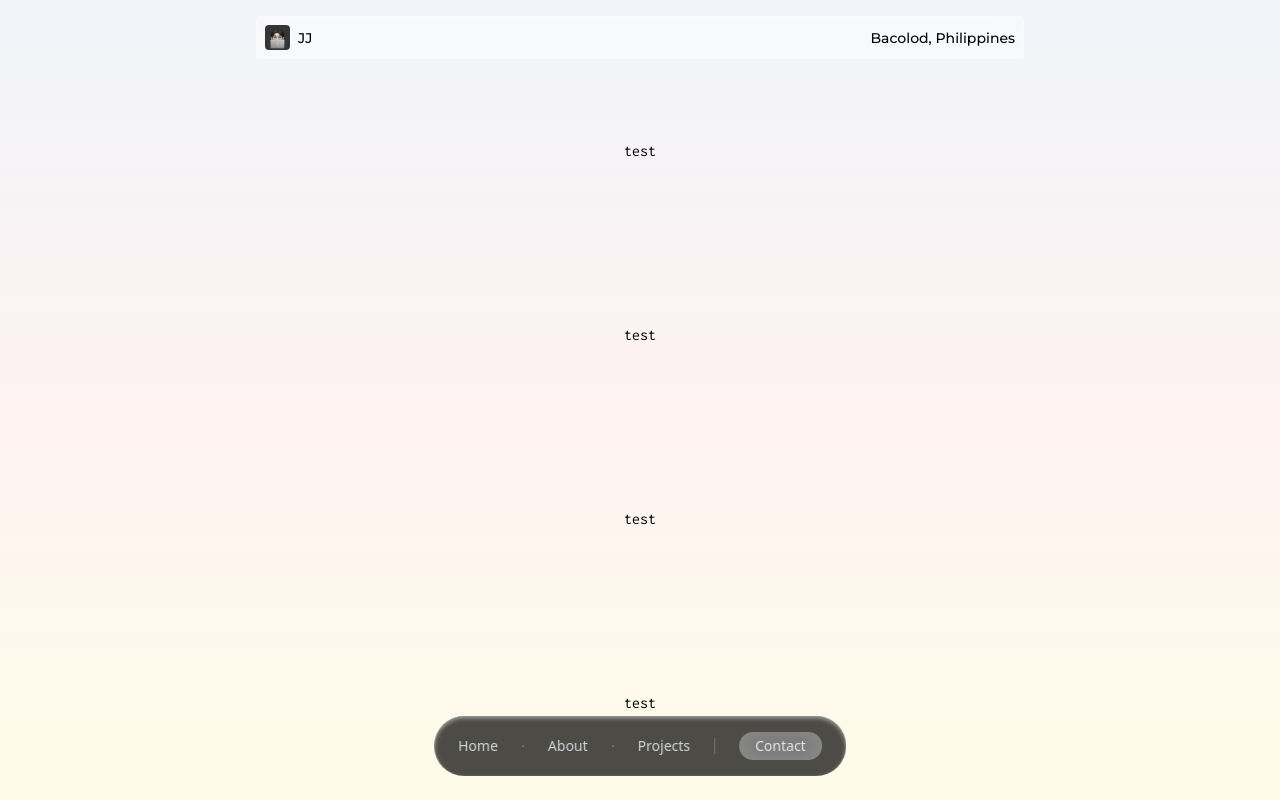
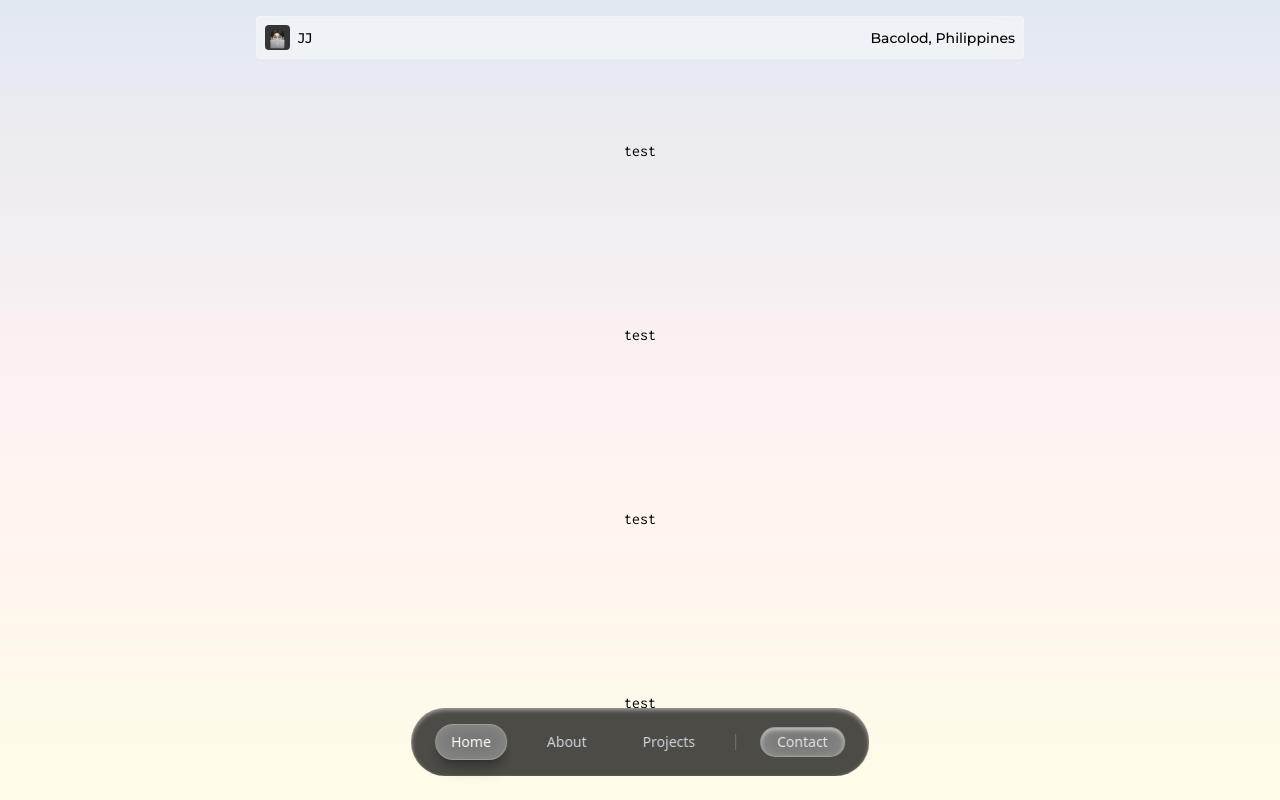
Before and after one commit to gen1chiro/portfolio, a Next.js app: page / in a window 1280 px wide. Shown: the top 800 px of the page. Built offline with nearby package versions, Linux system fonts and the light colour scheme.

Commit message:
chore: active nav styling

```diff
--- a/app/globals.css
+++ b/app/globals.css
@@ -15,7 +15,7 @@
 }
 
 @utility bg-light-gradient {
-    @apply bg-gradient-to-b from-slate-100 via-red-50 to-yellow-50;
+    @apply bg-gradient-to-b from-slate-200 via-red-50 to-yellow-50;
 }
 
 @utility bg-glass-white {
@@ -32,3 +32,7 @@
 @utility w-responsive {
     @apply w-11/12 max-w-3xl mx-auto;
 }
+
+@utility transition-transform-smooth {
+    @apply transition-transform duration-300 ease-in-out;
+}
--- a/components/nav-button.tsx
+++ b/components/nav-button.tsx
@@ -2,7 +2,7 @@ import { NavButtonProps } from "@/types";
 
 export default function NavButton({label}: NavButtonProps) {
     return (
-        <button className='bg-glass-white rounded-full px-4 py-1 text-gray-200 border-none'>
+        <button className='bg-glass-white rounded-full px-4 py-1 text-gray-200 hover:scale-105 transition-transform-smooth shadow-inner shadow-white/50'>
             {label}
         </button>
     )
--- a/components/nav-link.tsx
+++ b/components/nav-link.tsx
@@ -3,7 +3,7 @@ import { NavLinkProps } from "@/types";
 
 export default function NavLink({href, label}: NavLinkProps) {
     return (
-        <Link href={href}>
+        <Link href={href} className='z-20'>
             {label}
         </Link>
     )
--- a/components/nav.tsx
+++ b/components/nav.tsx
@@ -1,31 +1,53 @@
-import Link from 'next/link'
-import NavLink from '@/components/nav-link'
-import NavButton from '@/components/nav-button'
+'use client';
+
+import { useState } from 'react';
+import { usePathname } from "next/navigation";
+import { motion } from 'motion/react';
+import NavLink from '@/components/nav-link';
+import NavButton from '@/components/nav-button';
+import { navContent } from "@/lib/data";
 
 export default function Nav() {
+    const pathname = usePathname();
+    const currentIndex = navContent.findIndex(item => item.href === pathname);
+    const [hoveredLinkIndex, setHoveredLinkIndex] = useState<number | null>(currentIndex);
+
     return (
-        <nav className='bg-glass-dark fixed bottom-6 left-1/2 -translate-x-1/2 rounded-full z-50 text-gray-300 text-sm px-6 py-4 shadow-inner shadow-white/50'>
-            <ul className='w-full flex justify-between items-center gap-6'>
-                <li>
-                    <NavLink href='/' label='Home' />
-                </li>
-                <li>
-                    <div className='w-[2px] h-[2px] bg-zinc-500'></div>
-                </li>
-                <li>
-                    <NavLink href='/' label='About' />
-                </li>
-                <li>
-                    <div className='w-[2px] h-[2px] bg-zinc-500'></div>
-                </li>
-                <li>
-                    <NavLink href='/' label='Projects' />
-                </li>
+        <nav
+            className='bg-glass-dark fixed bottom-6 left-1/2 -translate-x-1/2 rounded-full z-50 text-gray-300 text-xs sm:text-sm px-3 py-2 sm:px-6 sm:py-4 shadow-inner shadow-white/50'>
+            <ul className='w-full flex justify-between items-center gap-4 sm:gap-6'>
+                {
+                    navContent.map((item, index) => (
+                        <motion.li
+                            key={index}
+                            onMouseEnter={() => setHoveredLinkIndex(index)}
+                            onMouseLeave={() => setHoveredLinkIndex(currentIndex)}
+                            className={`relative flex justify-center items-center gap-4 sm:gap-6 px-2 py-1 sm:py-2 sm:px-4 hover:text-white ${currentIndex === index ? 'text-white' : ''}`}>
+                            {
+                                hoveredLinkIndex === index ? (
+                                    <motion.div
+                                        className='absolute inset-0 bg-glass-white rounded-full shadow-lg shadow-black/30'
+                                        layoutId='hover-pill'
+                                        id='hover-pill'
+                                        transition={{
+                                            type: "spring",
+                                            stiffness: 500,
+                                            damping: 30
+                                        }}
+                                    >
+                                    </motion.div>
+                                ) : null
+                            }
+
+                            <NavLink href={item.href} label={item.label}/>
+                        </motion.li>
+                    ))
+                }
                 <li>
                     <div className='w-[1px] h-4 bg-zinc-500'></div>
                 </li>
                 <li>
-                    <NavButton label='Contact' />
+                    <NavButton label='Contact'/>
                 </li>
             </ul>
         </nav>
--- /dev/null
+++ b/lib/data/index.ts
@@ -0,0 +1,7 @@
+import type { NavContent } from '@/types';
+
+export const navContent: NavContent[] = [
+    { href: '/', label: 'Home' },
+    { href: '/about', label: 'About' },
+    { href: '/projects', label: 'Projects' },
+]
--- a/package.json
+++ b/package.json
@@ -9,6 +9,7 @@
     "lint": "eslint"
   },
   "dependencies": {
+    "motion": "^12.23.24",
     "next": "16.0.3",
     "react": "19.2.0",
     "react-dom": "19.2.0"
--- a/types/index.ts
+++ b/types/index.ts
@@ -7,3 +7,8 @@ export type NavLinkProps = {
 export type NavButtonProps = {
     label: string;
 }
+
+export type NavContent = {
+    href: string;
+    label: string;
+}
```
Also changed, not shown: 1 other file (tests, documents, lock files or other folders).
